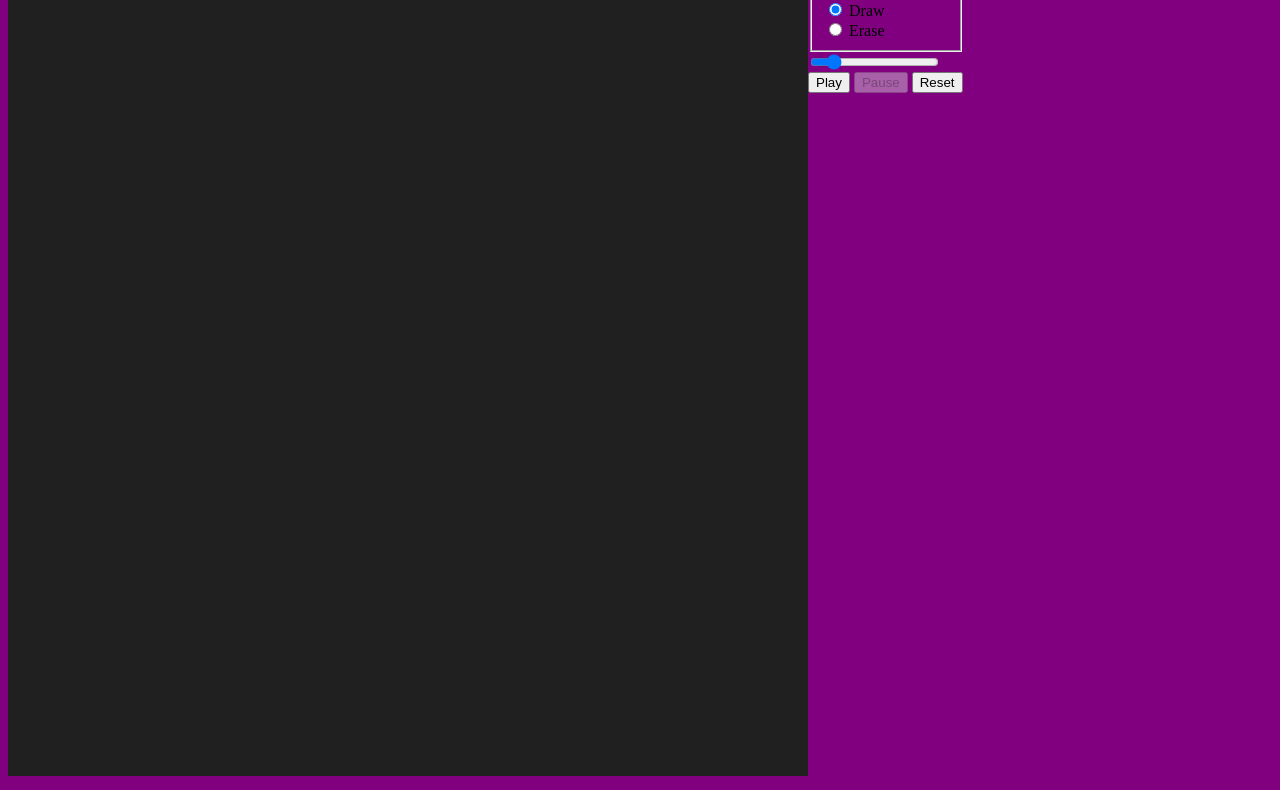
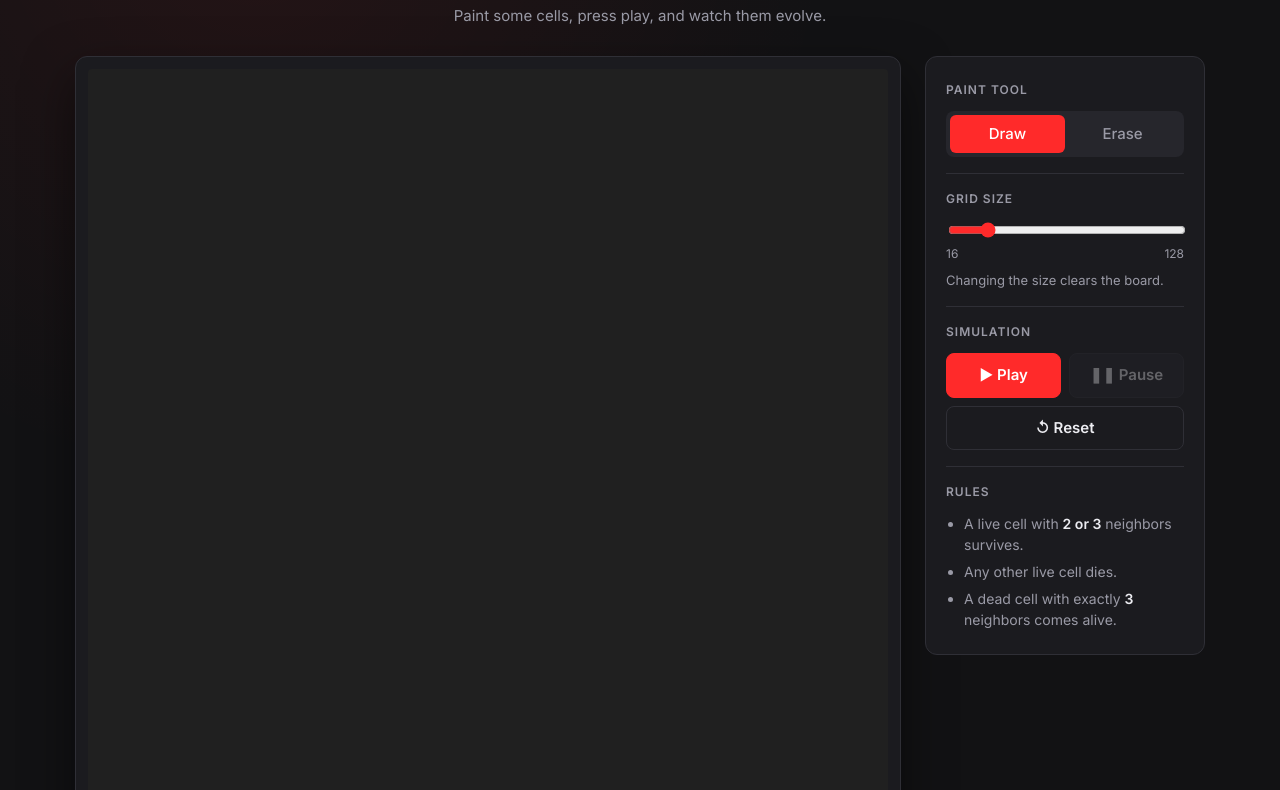
Before and after one commit to Antelope-dot/cell-automata, a website: page index.html in a window 1280 px wide. Shown: the part 90-880 px from the top of the page. Drawn offline with Linux system fonts and the light colour scheme.

Commit message:
Beutified the project

```diff
--- a/index.html
+++ b/index.html
@@ -1,37 +1,68 @@
-<html>
+<!DOCTYPE html>
+<html lang="en">
     <head>
+        <meta charset="utf-8" />
+        <meta name="viewport" content="width=device-width, initial-scale=1" />
         <title>Conway's game of Life!</title>
+        <link rel="preconnect" href="https://fonts.googleapis.com" />
+        <link rel="preconnect" href="https://fonts.gstatic.com" crossorigin />
+        <link href="https://fonts.googleapis.com/css2?family=Press+Start+2P&family=Inter:wght@400;500;600&display=swap" rel="stylesheet" />
         <link rel="stylesheet" href="main.css" />
     </head>
     <body>
-        <h1>Game of life</h1>
+        <header>
+            <h1>Game <span>of</span> Life</h1>
+            <p class="subtitle">Paint some cells, press play, and watch them evolve.</p>
+        </header>
 
-        <div class="container">
-            <div class="column">
+        <main class="container">
+            <div class="board">
                 <canvas></canvas>
             </div>
-            <div class="column">
-                <fieldset>
-                    <legend>Select a paint tool:</legend>
-                    <div>
+
+            <aside class="panel">
+                <section>
+                    <h2>Paint tool</h2>
+                    <fieldset class="segmented">
+                        <legend class="visually-hidden">Select a paint tool</legend>
                         <input type="radio" id="draw" name="paint" value="draw" checked onclick="changePaintTool(this.value)" />
                         <label for="draw">Draw</label>
-                    </div>
-                    <div>
                         <input type="radio" id="erase" name="paint" value="erase" onclick="changePaintTool(this.value)" />
                         <label for="erase">Erase</label>
-                    </div>
+                    </fieldset>
+                </section>
 
-                  </fieldset>
-
+                <section>
+                    <h2><label for="grid">Grid size</label></h2>
                     <div class="slidecontainer">
                         <input type="range" min="16" max="128" value="32" step="16" id="grid">
-                </div>
-                <button id="play"> Play</button>
-                <button id="pause"> Pause</button>
-                <button id="reset" > Reset</button>
+                        <div class="slider-scale">
+                            <span>16</span>
+                            <span>128</span>
                         </div>
                     </div>
+                    <p class="hint">Changing the size clears the board.</p>
+                </section>
+
+                <section>
+                    <h2>Simulation</h2>
+                    <div class="buttons">
+                        <button id="play" class="primary">▶ Play</button>
+                        <button id="pause">❚❚ Pause</button>
+                        <button id="reset" class="ghost">↺ Reset</button>
+                    </div>
+                </section>
+
+                <section class="rules">
+                    <h2>Rules</h2>
+                    <ul>
+                        <li>A live cell with <strong>2 or 3</strong> neighbors survives.</li>
+                        <li>Any other live cell dies.</li>
+                        <li>A dead cell with exactly <strong>3</strong> neighbors comes alive.</li>
+                    </ul>
+                </section>
+            </aside>
+        </main>
+        <script src="index.js"></script>
     </body>
-    <script src="index.js"></script>
 </html>
--- a/main.css
+++ b/main.css
@@ -1,18 +1,255 @@
+:root {
+    --bg: #121214;
+    --surface: #1b1b1f;
+    --surface-2: #26262c;
+    --border: #2f2f36;
+    --text: #ececf1;
+    --muted: #9a9aa6;
+    --accent: #ff2a2a;
+    --accent-hover: #ff4d4d;
+    --radius: 12px;
+}
+
+* {
+    box-sizing: border-box;
+}
+
+body {
+    margin: 0;
+    min-height: 100vh;
+    padding: 32px 16px 48px;
+    background:
+        radial-gradient(circle at 20% 0%, rgba(255, 42, 42, 0.08), transparent 40%),
+        var(--bg);
+    color: var(--text);
+    font-family: "Inter", system-ui, -apple-system, "Segoe UI", sans-serif;
+    font-size: 15px;
+    line-height: 1.5;
+}
+
+/* Header */
+
+header {
+    text-align: center;
+    margin-bottom: 28px;
+}
+
 h1 {
+    margin: 0;
+    font-family: "Press Start 2P", ui-monospace, monospace;
+    font-size: clamp(20px, 4vw, 34px);
+    font-weight: 400;
+    letter-spacing: 2px;
+    color: var(--accent);
+    text-shadow: 0 0 18px rgba(255, 42, 42, 0.45);
+    text-transform: uppercase;
+}
+
+h1 span {
+    color: var(--text);
+    text-shadow: none;
+}
+
+.subtitle {
+    margin: 12px 0 0;
+    color: var(--muted);
+}
+
+/* Layout */
+
+.container {
+    display: flex;
+    flex-wrap: wrap;
+    justify-content: center;
+    align-items: flex-start;
+    gap: 24px;
+}
+
+.board {
+    padding: 12px;
+    background: var(--surface);
+    border: 1px solid var(--border);
+    border-radius: var(--radius);
+    box-shadow: 0 20px 50px rgba(0, 0, 0, 0.5);
+    max-width: 100%;
+    overflow: auto;
+}
+
+/* The canvas is drawn at a fixed 800px and painting relies on that size,
+   so it is never scaled with CSS. */
+canvas {
+    display: block;
+    border-radius: 4px;
+    cursor: crosshair;
+}
+
+.panel {
+    width: 280px;
+    padding: 8px 20px;
+    background: var(--surface);
+    border: 1px solid var(--border);
+    border-radius: var(--radius);
+}
+
+.panel section {
+    padding: 16px 0;
+}
+
+.panel section + section {
+    border-top: 1px solid var(--border);
+}
+
+h2 {
+    margin: 0 0 12px;
+    font-size: 12px;
+    font-weight: 600;
+    letter-spacing: 1px;
+    text-transform: uppercase;
+    color: var(--muted);
+}
+
+.hint {
+    margin: 8px 0 0;
+    font-size: 13px;
+    color: var(--muted);
+}
+
+/* Paint tool segmented control */
+
+.segmented {
+    display: flex;
+    margin: 0;
+    padding: 4px;
+    border: none;
+    background: var(--surface-2);
+    border-radius: 8px;
+}
+
+.segmented input {
+    position: absolute;
+    opacity: 0;
+    pointer-events: none;
+}
+
+.segmented label {
+    flex: 1;
+    padding: 8px 0;
+    text-align: center;
+    font-weight: 500;
+    color: var(--muted);
+    border-radius: 6px;
+    cursor: pointer;
+    transition: background 0.15s, color 0.15s;
+}
+
+.segmented label:hover {
+    color: var(--text);
+}
+
+.segmented input:checked + label {
+    background: var(--accent);
     color: #fff;
 }
 
-body {
-    background-color: purple;
+.segmented input:focus-visible + label {
+    outline: 2px solid var(--accent-hover);
+    outline-offset: 2px;
 }
 
-.column {
-    float: left;
+.visually-hidden {
+    position: absolute;
+    width: 1px;
+    height: 1px;
+    overflow: hidden;
+    clip: rect(0 0 0 0);
+    white-space: nowrap;
 }
 
-/* Clear floats after the columns */
-.container:after {
-    content: "";
-    display: table;
-    clear: both;
+/* Grid size slider */
+
+input[type="range"] {
+    width: 100%;
+    accent-color: var(--accent);
+    cursor: pointer;
 }
+
+.slider-scale {
+    display: flex;
+    justify-content: space-between;
+    font-size: 12px;
+    color: var(--muted);
+}
+
+/* Buttons */
+
+.buttons {
+    display: grid;
+    grid-template-columns: 1fr 1fr;
+    gap: 8px;
+}
+
+button {
+    padding: 10px 12px;
+    font: inherit;
+    font-weight: 600;
+    color: var(--text);
+    background: var(--surface-2);
+    border: 1px solid var(--border);
+    border-radius: 8px;
+    cursor: pointer;
+    transition: background 0.15s, border-color 0.15s, opacity 0.15s;
+}
+
+button:hover:not(:disabled) {
+    border-color: var(--muted);
+}
+
+button.primary {
+    background: var(--accent);
+    border-color: var(--accent);
+    color: #fff;
+}
+
+button.primary:hover:not(:disabled) {
+    background: var(--accent-hover);
+    border-color: var(--accent-hover);
+}
+
+button.ghost {
+    grid-column: span 2;
+    background: transparent;
+}
+
+button:disabled {
+    opacity: 0.35;
+    cursor: not-allowed;
+}
+
+button:focus-visible {
+    outline: 2px solid var(--accent-hover);
+    outline-offset: 2px;
+}
+
+/* Rules */
+
+.rules ul {
+    margin: 0;
+    padding-left: 18px;
+    color: var(--muted);
+    font-size: 14px;
+}
+
+.rules li + li {
+    margin-top: 6px;
+}
+
+.rules strong {
+    color: var(--text);
+}
+
+@media (max-width: 900px) {
+    .panel {
+        width: 100%;
+        max-width: 826px;
+    }
+}
```
Lines whose indentation alone changed are shown as unchanged.
